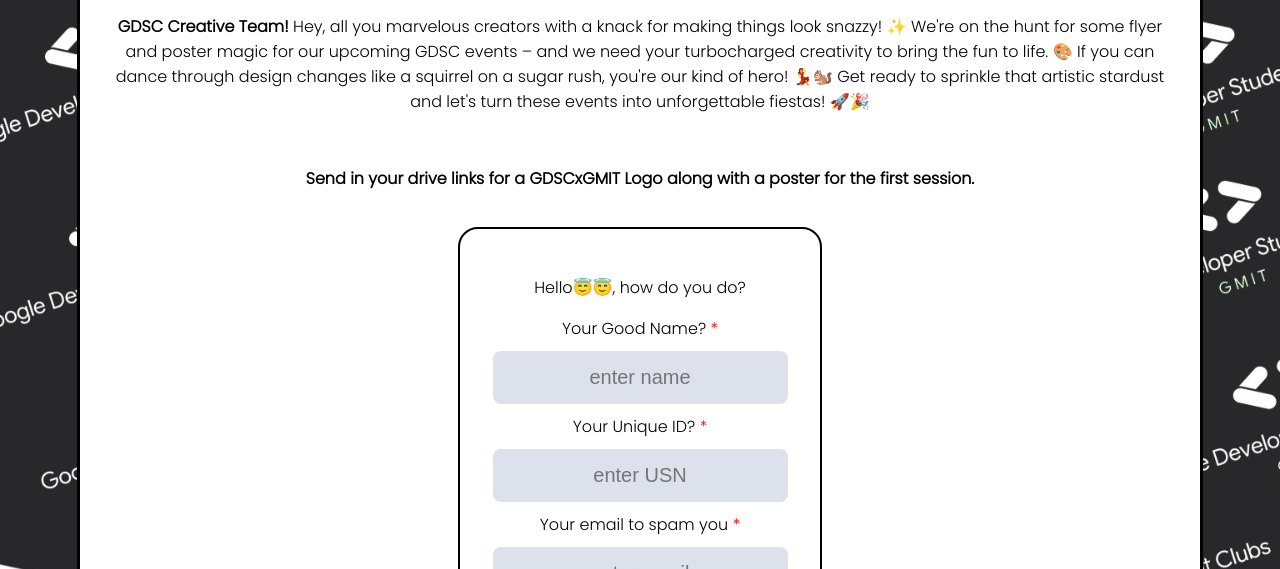
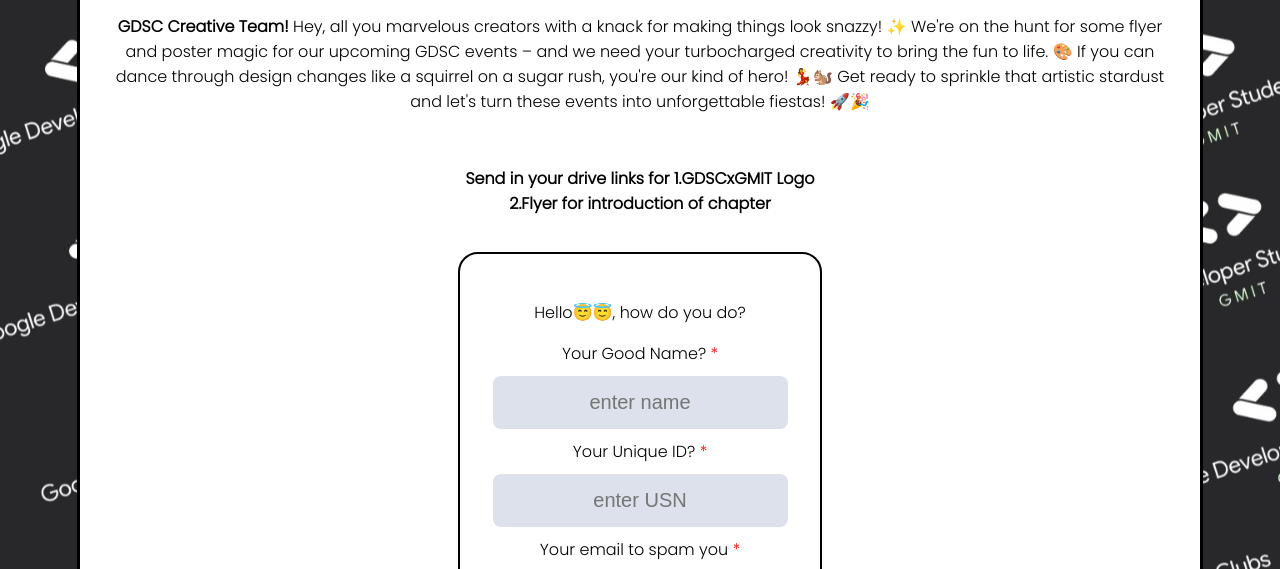
Before and after one commit to jainvpranav/GDSCCreative, a plain HTML site: page index.html in a window 1280 px wide. Shown: the part 213-782 px from the top of the page. Drawn offline with Linux system fonts and the light colour scheme.

Commit message:
Update index.html

```diff
--- a/index.html
+++ b/index.html
@@ -25,7 +25,7 @@
             <h1>G D S C x G M I T</h1>
         </div>
         <p style="text-align: center;"><span style="font-weight: 900;">GDSC Creative Team!</span> Hey, all you marvelous creators with a knack for making things look snazzy! ✨ We're on the hunt for some flyer and poster magic for our upcoming GDSC events – and we need your turbocharged creativity to bring the fun to life. 🎨 If you can dance through design changes like a squirrel on a sugar rush, you're our kind of hero! 💃🐿️ Get ready to sprinkle that artistic stardust and let's turn these events into unforgettable fiestas! 🚀🎉</p>
-        <p style="text-align: center; font-weight: 900;">Send in your drive links for a GDSCxGMIT Logo along with a poster for the first session.</p>
+        <p style="text-align: center; font-weight: 900;">Send in your drive links for  1.GDSCxGMIT Logo<br> 2.Flyer for introduction of chapter</p>
         <div class="info">
             <div class="basic" style="text-align: center;">
                 <p>Hello😇😇, how do you do?</p>
```
